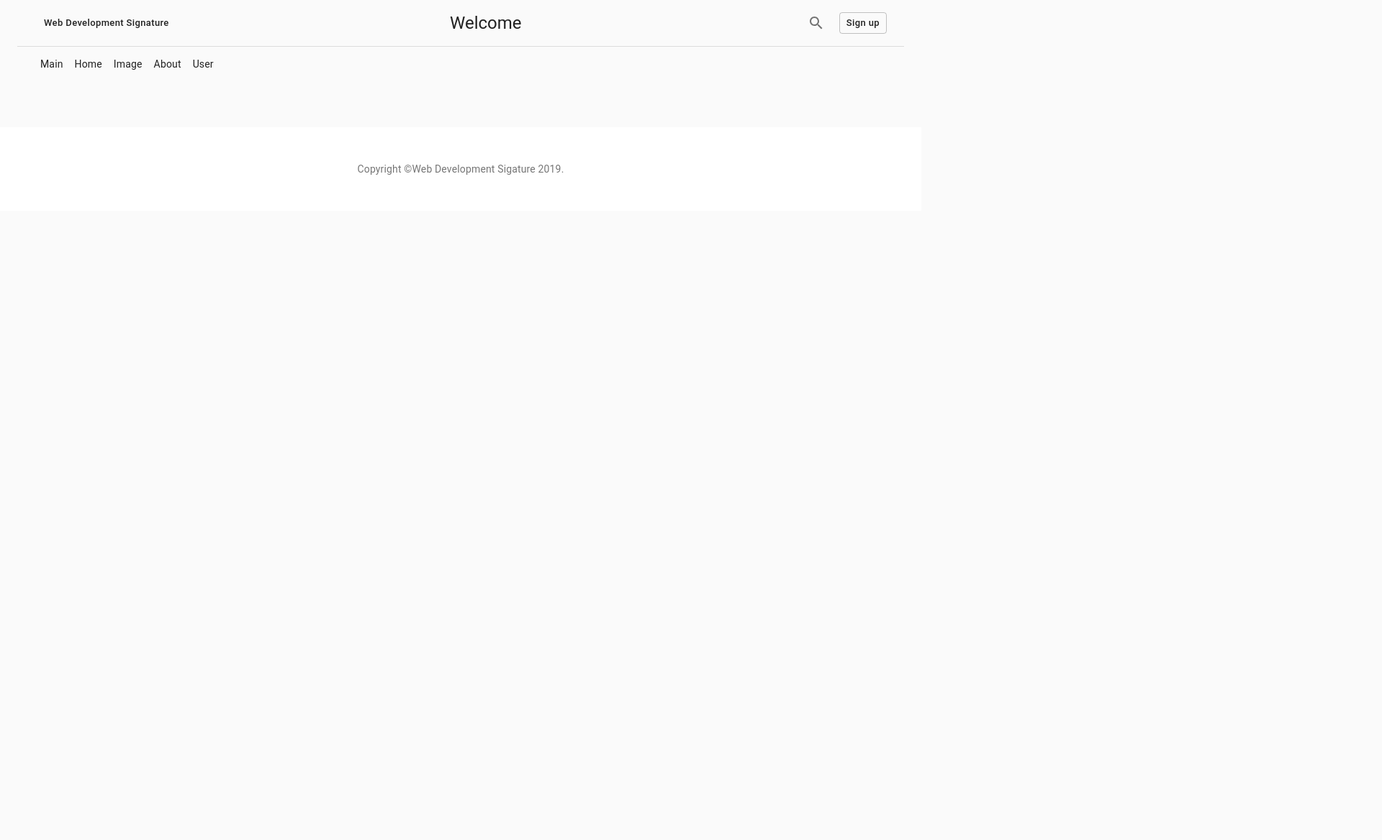
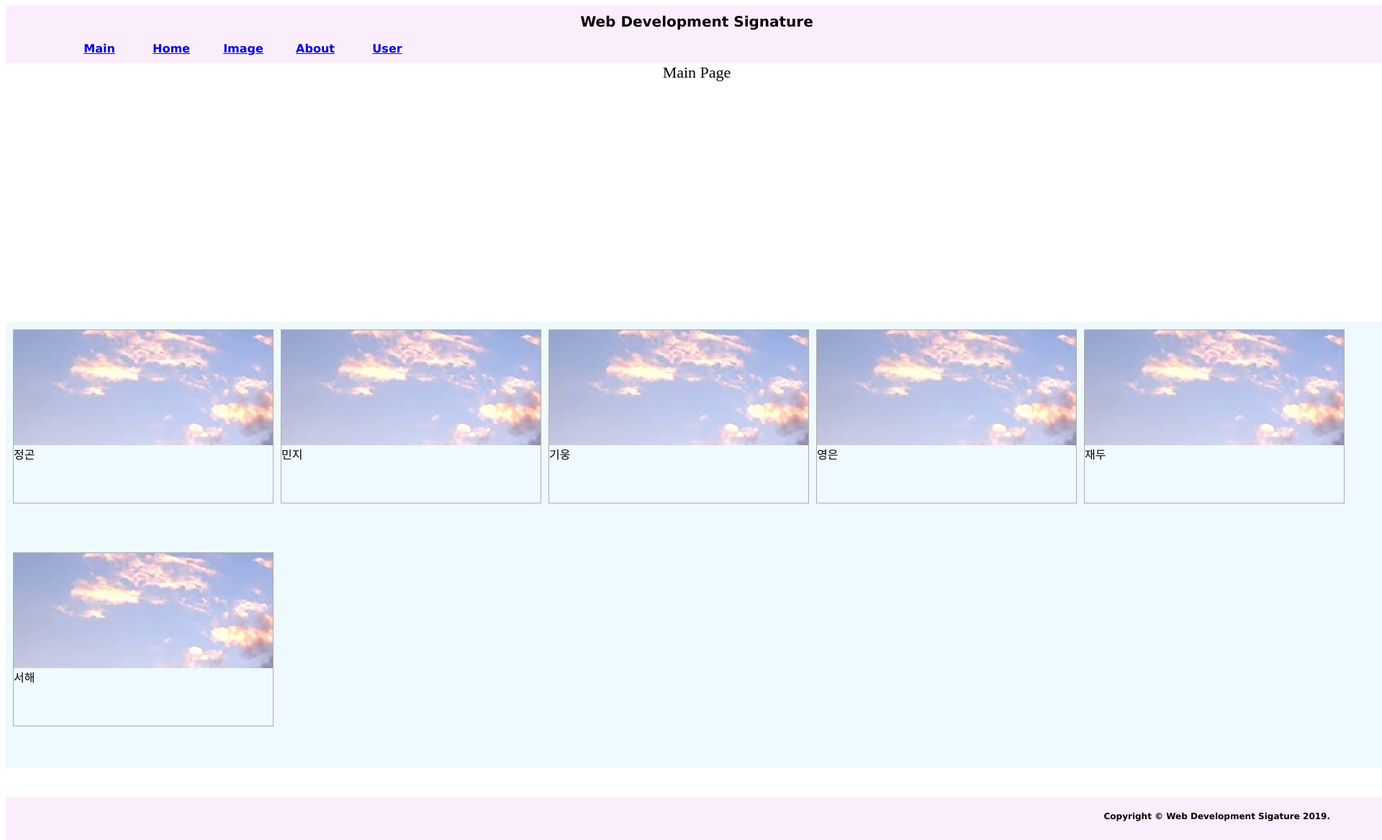
Before and after one commit to haydenbang/wds-client, a React (Create React App) app: page /main in a window 1280 px wide. Shown: the whole page at 72% size, 1920 px wide, since content can reach past the window. Before the commit the page ends 800 px from the top, so only its background shows below. Built offline with nearby package versions, Linux system fonts and the light colour scheme; the HTML template or start-up script is replaced by a standard one.

Commit message:
[hayden] Main sample page 작성 중

```diff
--- /dev/null
+++ b/src/App.css
@@ -0,0 +1,4 @@
+.app-container {
+    width: 1920px;
+    height: 1080px;
+}
--- a/src/App.js
+++ b/src/App.js
@@ -1,33 +1,33 @@
 import React, { Component } from 'react';
 
 import { BrowserRouter as Router, Route, Redirect, Switch } from 'react-router-dom';
+import MainHeader from 'shared/main/MainHeader';
+import MainFooter from 'shared/main/MainFooter';
 import Main from 'pages/main/Main';
 import Home from 'pages/home/Home';
-import Header from 'shared/Header';
-import Footer from 'shared/Footer';
 import About from 'pages/about/About';
 import Image from 'pages/image/Image';
-import Search from 'pages/search/Search';
 import NotFound from 'shared/NotFound';
 import User from 'pages/users/User';
+
+import './App.css';
 
 class App extends Component {
   render() {
     return (
       <Router>
-        <div className="container">
-          <Header />
+        <div className="app-container">
+          <MainHeader />
           <Switch>
-            <Route path="/main" componet={Main} />
+            <Route path="/main" component={Main} />
             <Route path="/home" component={Home} />
+            <Route path="/image" component={Image} />
             <Route path="/about" component={About} />
-            <Route path="/image" component={Image} />
-            <Route path="/search" component={Search} />
             <Route path="/user" component={User} />
             <Redirect exact from="/" to="/main" />
             <Route component={NotFound} />
           </Switch>
-          <Footer />
+          <MainFooter />
         </div>
       </Router>
     );
--- a/src/pages/main/Main.css
+++ b/src/pages/main/Main.css
@@ -0,0 +1,32 @@
+.wds-main-wrapper {
+    width: 100%;
+    height: calc(100% - 60px);
+}
+
+.wds-main__title {
+    height: 40px;
+    font-size: 22px;
+    text-align: center;
+}
+
+.wds-main__header {
+    height: 320px;
+}
+
+.wds-main__key-visual {
+    background-image: url("/public/images/main__keyvisual.jpg");
+}
+
+.wds-main__body {
+    width: 100%;
+    height: calc(100% - 400px);
+}
+
+.wds-main__body-container {
+    width: 100%;
+    height: 100%;
+    display: flex;
+    flex-wrap: wrap;
+    justify-content: flex-start;
+    background-color: #EEFAFD;
+}
--- a/src/pages/main/Main.js
+++ b/src/pages/main/Main.js
@@ -1,5 +1,5 @@
 import React, { Component } from 'react';
-import UserCardItem from '../../shared/UserCardItem';
+import UserCardItem from '../../shared/user/UserCardItem';
 import dummyUsers from '../../shared/Contants';
 
 import './Main.css';
@@ -16,13 +16,16 @@ class Main extends Component {
     const { defaultOwners } = this.state;
     return (
       <div className="wds-main-wrapper">
-        <div className="wds-main-head-container">
-          <div className="wds-key-visual" />
+        <div className="wds-main__title">Main Page</div>
+        <div className="wds-main__header">
+          <div className="wds-main__key-visual" />
         </div>
-        <div className="wds-main-body-container">
-          {
-            defaultOwners.map((user, index) => (<UserCardItem key={`${index}_user`} name={user.name} desc={user.description} />))
-          }
+        <div className="wds-main__body">
+          <div className="wds-main__body-container">
+            {
+              defaultOwners.map((user, index) => (<UserCardItem key={`${index}_user`} name={user.name} desc={user.description} />))
+            }
+          </div>
         </div>
       </div>
     );
--- a/src/shared/Contants.js
+++ b/src/shared/Contants.js
@@ -3,37 +3,37 @@ const DummyOwners = {
   message: 'OK',
   rows: [
     {
-      title: '정곤',
+      name: '정곤',
       date: '1',
       description:
                 'This is a wider card with supporting text below as a natural lead-in to additional content.',
     },
     {
-      title: '민지',
+      name: '민지',
       date: '2',
       description:
                 'This is a wider card with supporting text below as a natural lead-in to additional content.',
     },
     {
-      title: '기웅',
+      name: '기웅',
       date: '3',
       description:
                 'This is a wider card with supporting text below as a natural lead-in to additional content.',
     },
     {
-      title: '영은',
+      name: '영은',
       date: '4',
       description:
                 'This is a wider card with supporting text below as a natural lead-in to additional content.',
     },
     {
-      title: '재두',
+      name: '재두',
       date: '5',
       description:
                 'This is a wider card with supporting text below as a natural lead-in to additional content.',
     },
     {
-      title: '서해',
+      name: '서해',
       date: '6',
       description:
                 'This is a wider card with supporting text below as a natural lead-in to additional content.',
--- /dev/null
+++ b/src/shared/main/MainFooter.css
@@ -0,0 +1,21 @@
+.wds-footer {
+    font-family: 'Lucida Sans';
+    font-weight: bold;
+    text-align: center;
+    background-color: #FBEEFC;
+    padding: 10px 30px;
+}
+
+.wds-footer-container {
+    display: flex;
+    justify-content: flex-end;
+    align-items: flex-end;
+    padding: 0 50px;
+    margin-top: 10px;
+}
+
+.wds-footer-contents {
+    height: 30px;
+    font-size: 12px;
+    text-align: right;
+}
--- /dev/null
+++ b/src/shared/main/MainFooter.js
@@ -0,0 +1,21 @@
+import React, { Component } from 'react';
+
+import './MainFooter.css';
+
+class MainFooter extends Component {
+  render() {
+    return (
+      <div className="wds-footer">
+        <div className="wds-footer-container">
+          <div className="wds-footer-contents">
+            Copyright © Web Development Sigature
+            {' '}
+            {new Date().getFullYear()}
+            {'.'}
+          </div>
+        </div>
+      </div>
+    );
+  }
+}
+export default MainFooter;
--- /dev/null
+++ b/src/shared/main/MainHeader.css
@@ -0,0 +1,26 @@
+.wds-header {
+    font-family: 'Lucida Sans';
+    font-weight: bold;
+    text-align: center;
+    background-color: #FBEEFC;
+    padding: 10px 30px;
+}
+
+.wds-header-container {
+    display: flex;
+    justify-content: flex-start;
+    align-items: flex-end;
+    padding: 0 50px;
+    margin-top: 10px;
+}
+
+.wds-header-title {
+    height: 30px;
+    font-size: 20px;
+}
+
+.wds-header-link-btn {
+    width: 100px;
+    height: 20px;
+    text-align: center;
+}
--- /dev/null
+++ b/src/shared/main/MainHeader.js
@@ -0,0 +1,42 @@
+import React, { Component } from 'react';
+import { Link } from 'react-router-dom';
+
+import './MainHeader.css';
+
+class MainHeader extends Component {
+  constructor(props) {
+    super(props);
+
+    this.state = {
+      title: 'Web Development Signature',
+    };
+  }
+
+  render() {
+    const { title } = this.state;
+
+    return (
+      <div className="wds-header">
+        <div className="wds-header-title">{title}</div>
+        <div className="wds-header-container">
+          <Link className="wds-header-link-btn" to="/main">
+            Main
+          </Link>
+          <Link className="wds-header-link-btn" to="/home">
+            Home
+          </Link>
+          <Link className="wds-header-link-btn" to="/image">
+            Image
+          </Link>
+          <Link className="wds-header-link-btn" to="/about">
+            About
+          </Link>
+          <Link className="wds-header-link-btn" to="/user">
+            User
+          </Link>
+        </div>
+      </div>
+    );
+  }
+}
+export default MainHeader;
--- /dev/null
+++ b/src/shared/user/UserCardItem.css
@@ -0,0 +1,29 @@
+.wds-card-item__wrapper {
+    width: 360px;
+    height: 240px;
+    margin-left: 10px;
+    margin-top: 10px;
+    border: 1px solid #ADADAD;
+}
+
+.wds-card-item__user-info-thumbnail {
+    width: 360px;
+    height: 160px;
+    background-image: url("/public/images/main__keyvisual.jpg");
+    background-repeat: no-repeat;
+}
+
+.wds-card-item__user-info-container {
+    width: 360px;
+    height: 80px;
+}
+
+.wds-card-item__user-info-name {
+    width: 360px;
+    height: 20px;
+}
+
+.wds-card-item__user-info-nick {
+    width: 360px;
+    height: 20px;
+}
--- a/src/shared/UserCardItem.js
+++ b/src/shared/user/UserCardItem.js
@@ -1,15 +1,17 @@
 import React, { Component } from 'react';
 import PropTypes from 'prop-types';
+
+import './UserCardItem.css';
 
 class UserCardItem extends Component {
   render() {
     const { name, description } = this.props;
     return (
-      <div className="wds-card-item-wrapper">
-        <div className="wds-card-item-thumbnail" />
-        <div className="wds-card-item-user-info-container">
-          <div className="wds-card-item-user-info-name">{name}</div>
-          <div className="wds-card-item-user-info-nick-name">{description}</div>
+      <div className="wds-card-item__wrapper">
+        <div className="wds-card-item__user-info-thumbnail" />
+        <div className="wds-card-item__user-info-container">
+          <div className="wds-card-item__user-info-name">{name}</div>
+          <div className="wds-card-item__user-info-nick-name">{description}</div>
         </div>
       </div>
     );
```
Also changed, not shown: public/images/main__keyvisual.jpg (added).
